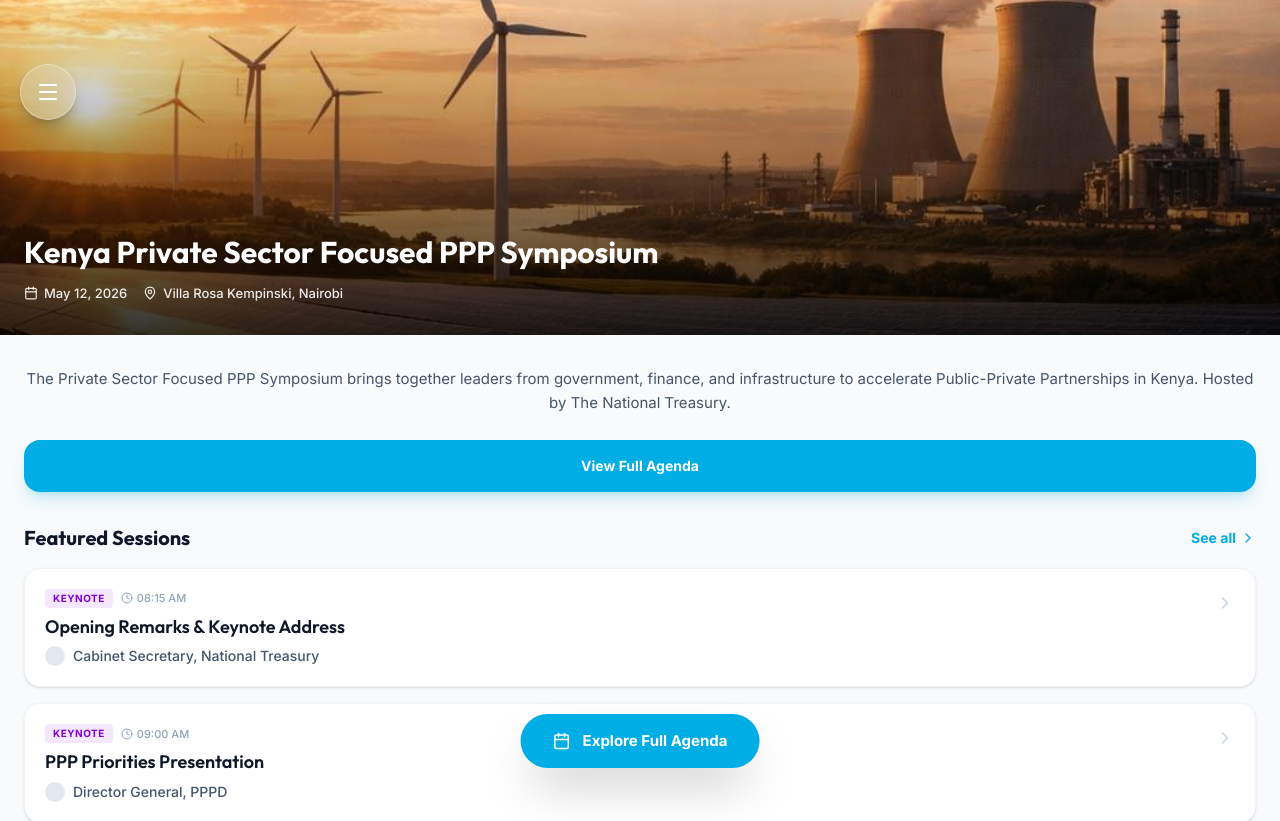
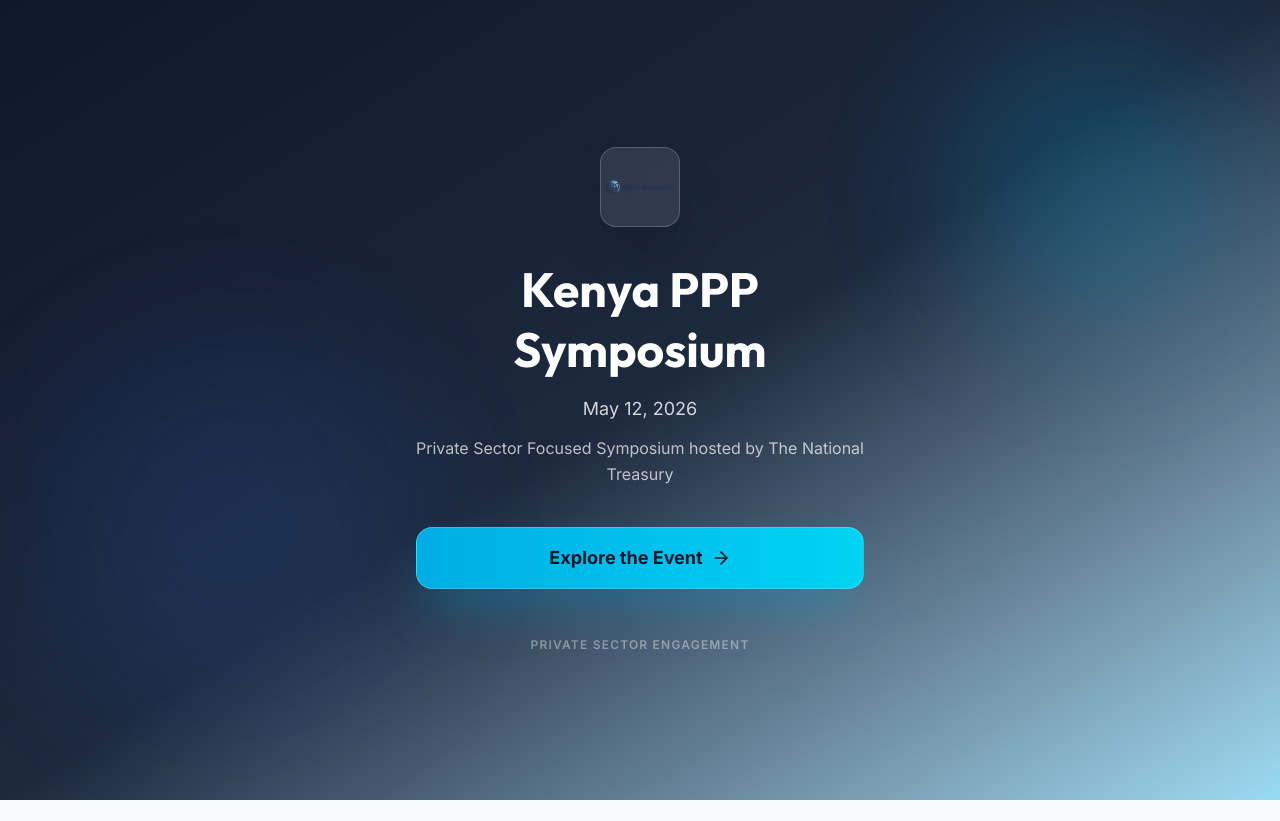
Before and after one commit to Raezovic/PPP-symposium, a React (Vite) app: page / in a window 1280 px wide. Shown: the top 821 px of the page. After the commit the page ends 800 px from the top, so only its background shows below. Built offline with nearby package versions, Linux system fonts and the light colour scheme.

Commit message:
Add welcoming glassmorphism landing page

```diff
--- a/src/App.tsx
+++ b/src/App.tsx
@@ -37,6 +37,95 @@
 };
 
 // --- Components ---
+
+const Welcome = ({ onEnter }: { onEnter: () => void }) => {
+  return (
+    <div className="min-h-screen bg-gradient-to-br from-slate-900 via-slate-800 to-brand/40 flex items-center justify-center p-6 overflow-hidden relative">
+      {/* Background Elements */}
+      <div className="absolute inset-0 overflow-hidden pointer-events-none">
+        <div className="absolute top-10 right-10 w-72 h-72 bg-brand/20 rounded-full blur-3xl" />
+        <div className="absolute bottom-20 left-10 w-96 h-96 bg-blue-500/10 rounded-full blur-3xl" />
+      </div>
+
+      {/* Content */}
+      <motion.div
+        initial={{ opacity: 0, y: 20 }}
+        animate={{ opacity: 1, y: 0 }}
+        transition={{ duration: 0.8, ease: 'easeOut' }}
+        className="relative z-10 text-center max-w-md"
+      >
+        {/* Logo */}
+        <motion.div
+          initial={{ scale: 0.8, opacity: 0 }}
+          animate={{ scale: 1, opacity: 1 }}
+          transition={{ delay: 0.2, duration: 0.6 }}
+          className="mb-8 flex justify-center"
+        >
+          <div className="w-20 h-20 rounded-2xl backdrop-blur-xl bg-white/10 border border-white/20 flex items-center justify-center shadow-2xl">
+            <img src={logoWB} alt="World Bank Group" className="h-10 object-contain" />
+          </div>
+        </motion.div>
+
+        {/* Title */}
+        <motion.h1
+          initial={{ opacity: 0, y: 20 }}
+          animate={{ opacity: 1, y: 0 }}
+          transition={{ delay: 0.3, duration: 0.6 }}
+          className="text-4xl md:text-5xl font-display font-bold text-white mb-4 leading-tight"
+        >
+          Kenya PPP Symposium
+        </motion.h1>
+
+        {/* Subtitle */}
+        <motion.p
+          initial={{ opacity: 0, y: 20 }}
+          animate={{ opacity: 1, y: 0 }}
+          transition={{ delay: 0.4, duration: 0.6 }}
+          className="text-lg text-white/80 mb-3 font-light"
+        >
+          May 12, 2026
+        </motion.p>
+
+        {/* Description */}
+        <motion.p
+          initial={{ opacity: 0, y: 20 }}
+          animate={{ opacity: 1, y: 0 }}
+          transition={{ delay: 0.5, duration: 0.6 }}
+          className="text-white/70 text-base mb-10 leading-relaxed"
+        >
+          Private Sector Focused Symposium hosted by The National Treasury
+        </motion.p>
+
+        {/* CTA Button */}
+        <motion.button
+          initial={{ opacity: 0, y: 20 }}
+          animate={{ opacity: 1, y: 0 }}
+          transition={{ delay: 0.6, duration: 0.6 }}
+          whileHover={{ scale: 1.05 }}
+          whileTap={{ scale: 0.95 }}
+          onClick={onEnter}
+          className="relative w-full bg-gradient-to-r from-brand to-cyan-400 text-slate-900 py-4 px-8 rounded-2xl font-bold text-lg shadow-2xl shadow-brand/40 backdrop-blur-xl border border-white/20 overflow-hidden group"
+        >
+          <div className="absolute inset-0 bg-white/20 opacity-0 group-hover:opacity-100 transition-opacity" />
+          <span className="relative flex items-center justify-center gap-2">
+            Explore the Event
+            <ArrowRight size={20} className="group-hover:translate-x-1 transition-transform" />
+          </span>
+        </motion.button>
+
+        {/* Decorative Bottom */}
+        <motion.div
+          initial={{ opacity: 0 }}
+          animate={{ opacity: 1 }}
+          transition={{ delay: 0.8, duration: 0.8 }}
+          className="mt-12 text-white/40 text-xs uppercase tracking-widest font-semibold"
+        >
+          Private Sector Engagement
+        </motion.div>
+      </motion.div>
+    </div>
+  );
+};
 
 const Sidebar = ({ isOpen, onClose, activeSection, onSelect }: {
   isOpen: boolean;
@@ -182,6 +271,7 @@
 export default function App() {
   const [isSidebarOpen, setIsSidebarOpen] = useState(false);
   const [activeSection, setActiveSection] = useState('home');
+  const [hasSeenWelcome, setHasSeenWelcome] = useState(false);
   const isDarkBackdropSection = activeSection === 'home';
 
   // Scroll to top when changing section
@@ -616,7 +706,11 @@
   };
 
   return (
-    <div className="min-h-screen bg-slate-50 overflow-x-hidden">
+    <>
+      {!hasSeenWelcome ? (
+        <Welcome onEnter={() => setHasSeenWelcome(true)} />
+      ) : (
+        <div className="min-h-screen bg-slate-50 overflow-x-hidden">
       <button
         onClick={() => setIsSidebarOpen(true)}
         className={`fixed top-16 left-5 z-30 w-14 h-14 rounded-full backdrop-blur-xl shadow-lg flex items-center justify-center active:scale-95 transition-transform ${
@@ -671,6 +765,8 @@
           </button>
         </motion.div>
       )}
-    </div>
+        </div>
+      )}
+    </>
   );
 }
```
